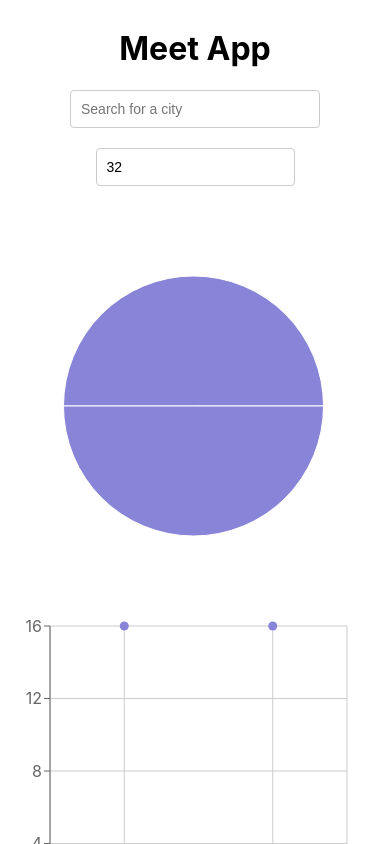
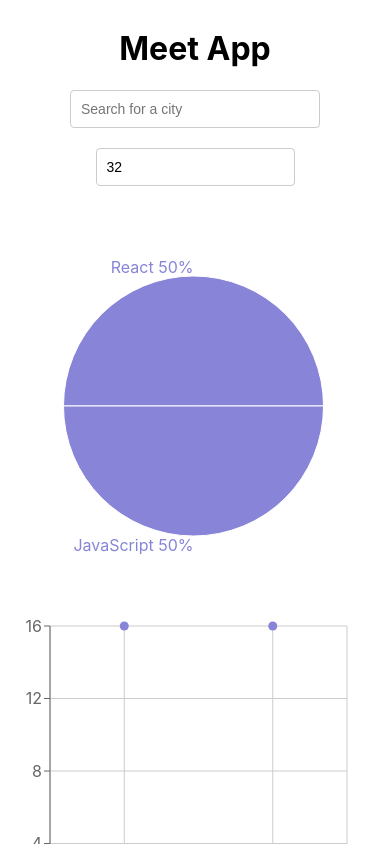
Before and after one commit to rachel-lawrie/MEET_APP, a React (Create React App) app: page / in a window 390 px wide. Shown: the top 844 px of the page. Built offline with nearby package versions, Linux system fonts and the light colour scheme; what atatus-spa would draw is missing.

Commit message:
Edited format of charts

```diff
--- a/src/App.css
+++ b/src/App.css
@@ -94,3 +94,12 @@ input[type="number"] {
   width: 250px;
   z-index: 1000;
 }
+
+.charts-container {
+  display: grid;
+  grid-template-columns: 1fr 1fr;
+
+  @media (max-width: 768px) {
+    grid-template-columns: 1fr; /* Override for smaller screens */
+  }
+}
--- a/src/components/EventGenresChart.js
+++ b/src/components/EventGenresChart.js
@@ -21,44 +21,40 @@ const EventGenresChart = ({ events }) => {
     return data;
   };
 
-  //   const COLORS = ["#0088FE", "#00C49F", "#FFBB28", "#FF8042"];
-
-  //   const RADIAN = Math.PI / 180;
-  //   const renderCustomizedLabel = ({
-  //     cx,
-  //     cy,
-  //     midAngle,
-  //     innerRadius,
-  //     outerRadius,
-  //     percent,
-  //     index,
-  //   }) => {
-  //     const radius = innerRadius + (outerRadius - innerRadius) * 0.5;
-  //     const x = cx + radius * Math.cos(-midAngle * RADIAN);
-  //     const y = cy + radius * Math.sin(-midAngle * RADIAN);
-
-  //     return (
-  //       <text
-  //         x={x}
-  //         y={y}
-  //         fill="white"
-  //         textAnchor={x > cx ? "start" : "end"}
-  //         dominantBaseline="central"
-  //       >
-  //         {`${(percent * 100).toFixed(0)}%`}
-  //       </text>
-  //     );
-  //   };
+  const renderCustomizedLabel = ({
+    cx,
+    cy,
+    midAngle,
+    outerRadius,
+    percent,
+    index,
+  }) => {
+    const RADIAN = Math.PI / 180;
+    const radius = outerRadius;
+    const x = cx + radius * Math.cos(-midAngle * RADIAN) * 1.07;
+    const y = cy + radius * Math.sin(-midAngle * RADIAN) * 1.07;
+    return percent ? (
+      <text
+        x={x}
+        y={y}
+        fill="#8884d8"
+        textAnchor={x > cx ? "start" : "end"}
+        dominantBaseline="central"
+      >
+        {`${genres[index]} ${(percent * 100).toFixed(0)}%`}
+      </text>
+    ) : null;
+  };
 
   return (
-    <ResponsiveContainer className="event-chart" width="99%" height={400}>
+    <ResponsiveContainer width="99%" height={400}>
       <PieChart width={400} height={400}>
         <Pie
           data={data}
           //   cx="50%"
           //   cy="50%"
           labelLine={false}
-          //   label={renderCustomizedLabel}
+          label={renderCustomizedLabel}
           outerRadius={130}
           fill="#8884d8"
           dataKey="value"
```
